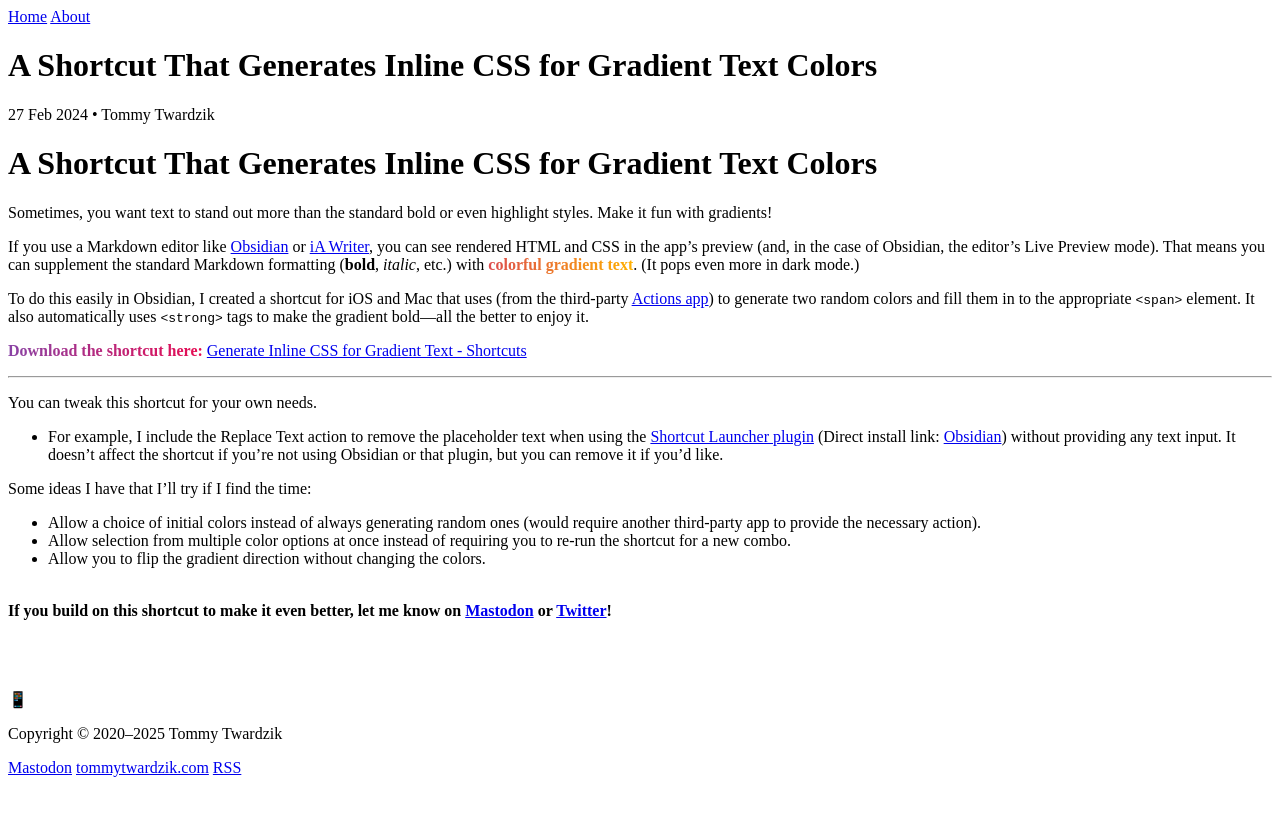
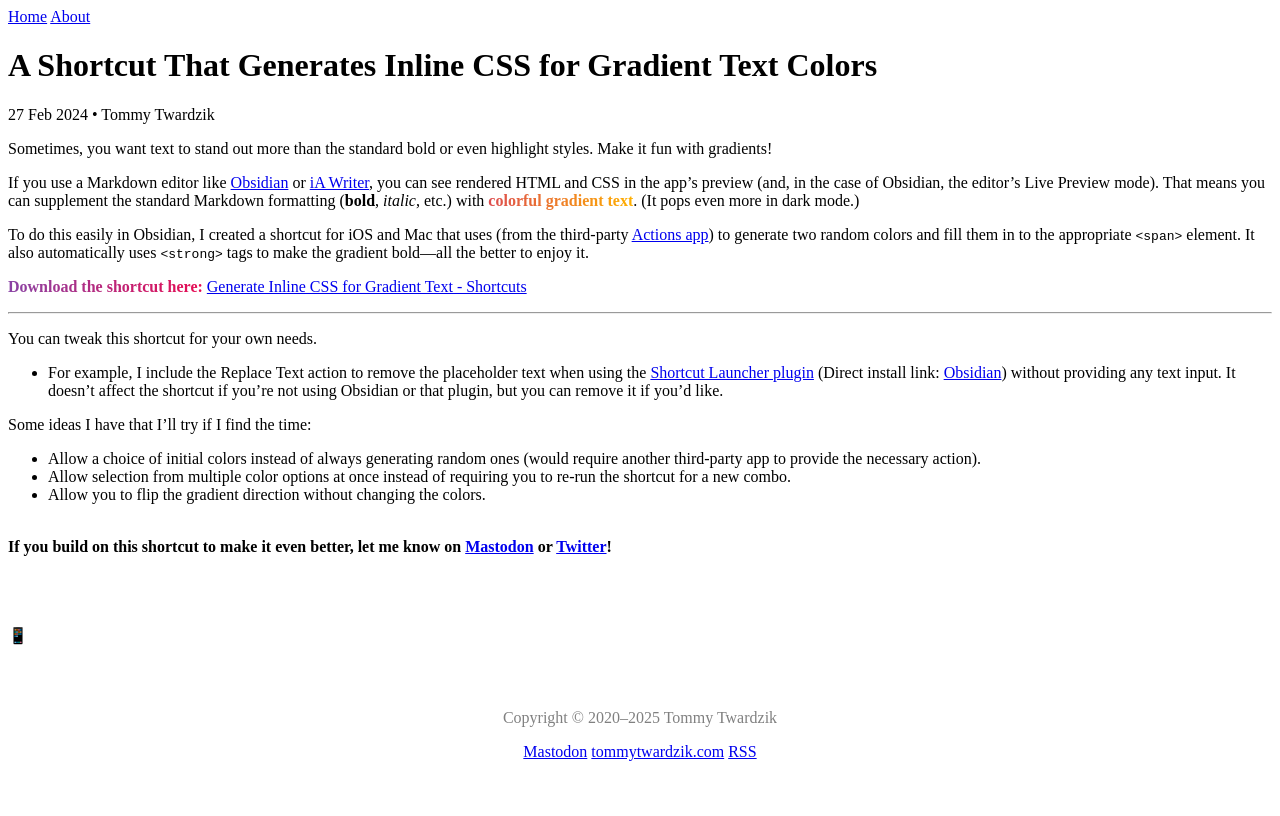
Before and after one commit to ttwardz/bum-notes-blog, a Jekyll site: the page built from _posts/2024-02-27-gradient-text-color-shortcut.md, in a window 1280 px wide. Shown: the top 816 px of the page. Built offline with Jekyll 4.4.1, drawn with Linux system fonts in a browser that asks for light colours.

Commit message:
removed duplicate H1s on posts
and edited footer

```diff
--- a/_posts/2024-02-27-gradient-text-color-shortcut.md
+++ b/_posts/2024-02-27-gradient-text-color-shortcut.md
@@ -7,7 +7,6 @@ tags: shortcuts, writing, programming
 date: 2024-02-27 12:00
 ---
 
-# A Shortcut That Generates Inline CSS for Gradient Text Colors
 
 Sometimes, you want text to stand out more than the standard bold or even highlight styles. Make it fun with gradients!
 
--- a/_sass/main.scss
+++ b/_sass/main.scss
@@ -1,3 +1,15 @@
+
+// Style the active page (in navigation)
 .current {
     color: green;
 }
+
+title {
+    text-align: center;
+}
+
+footer {
+    text-align: center;
+    margin-top: 4rem;
+    color: gray;
+}
```
